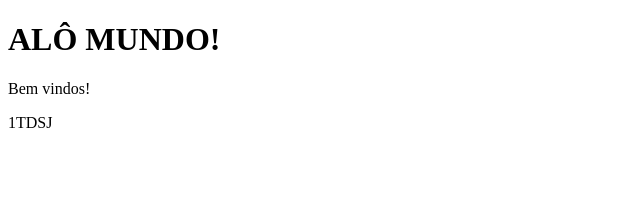
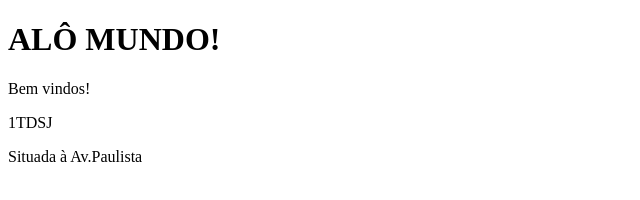
Before and after one commit to NicolasTigle/Exemplo, a plain HTML site: page index.html in a window 1280 px wide. Shown: the whole page, without its empty margins (0-640 px from the left). Drawn offline with Linux system fonts and the light colour scheme.

Commit message:
Endereço adicionado.

```diff
--- a/index.html
+++ b/index.html
@@ -9,6 +9,7 @@
 	<div>
 	      <p>Bem vindos!</p>
 	      <p>1TDSJ</p>
+		  <p>Situada à Av.Paulista</p>
 	</div>
      </body>
 </html>
```
